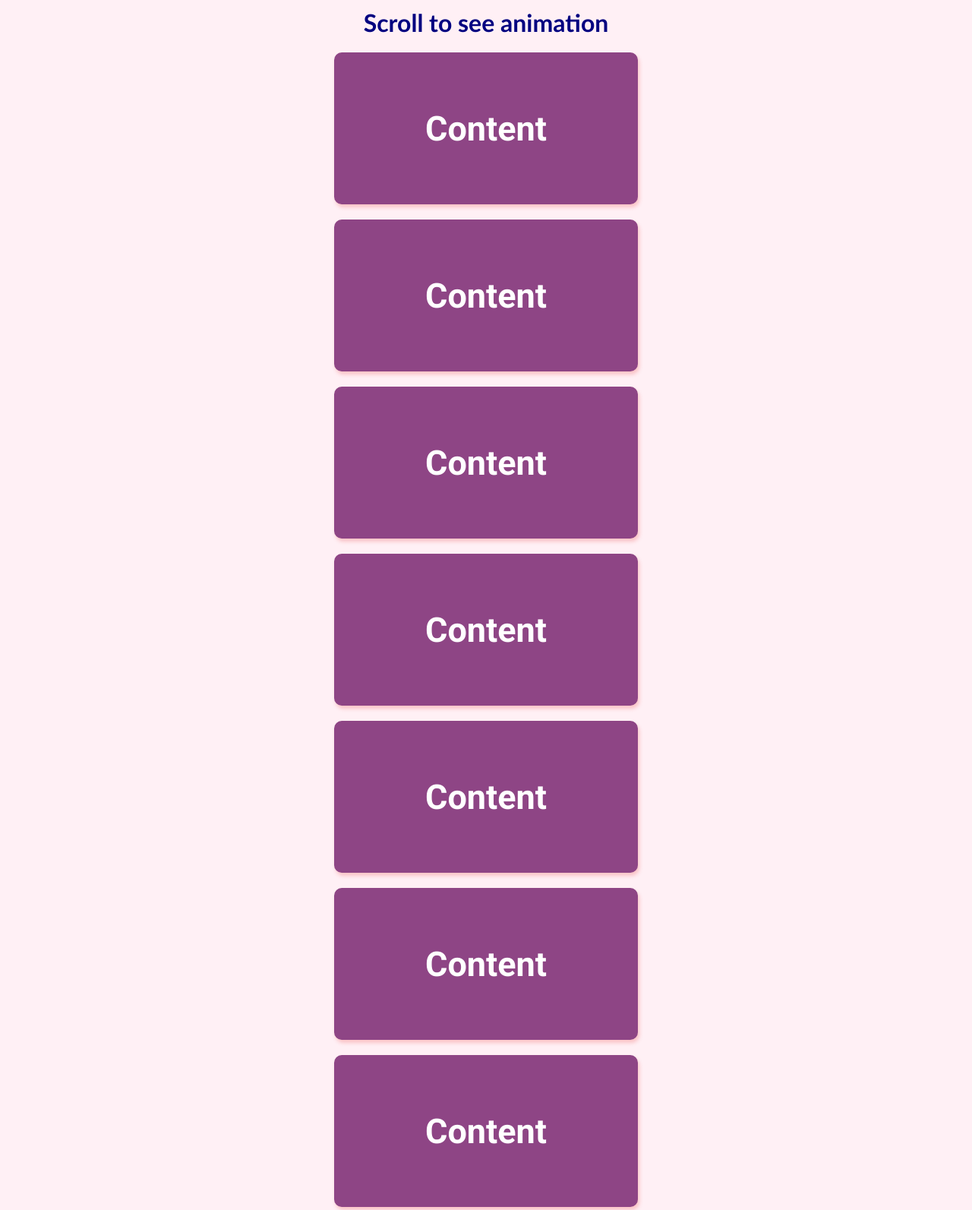
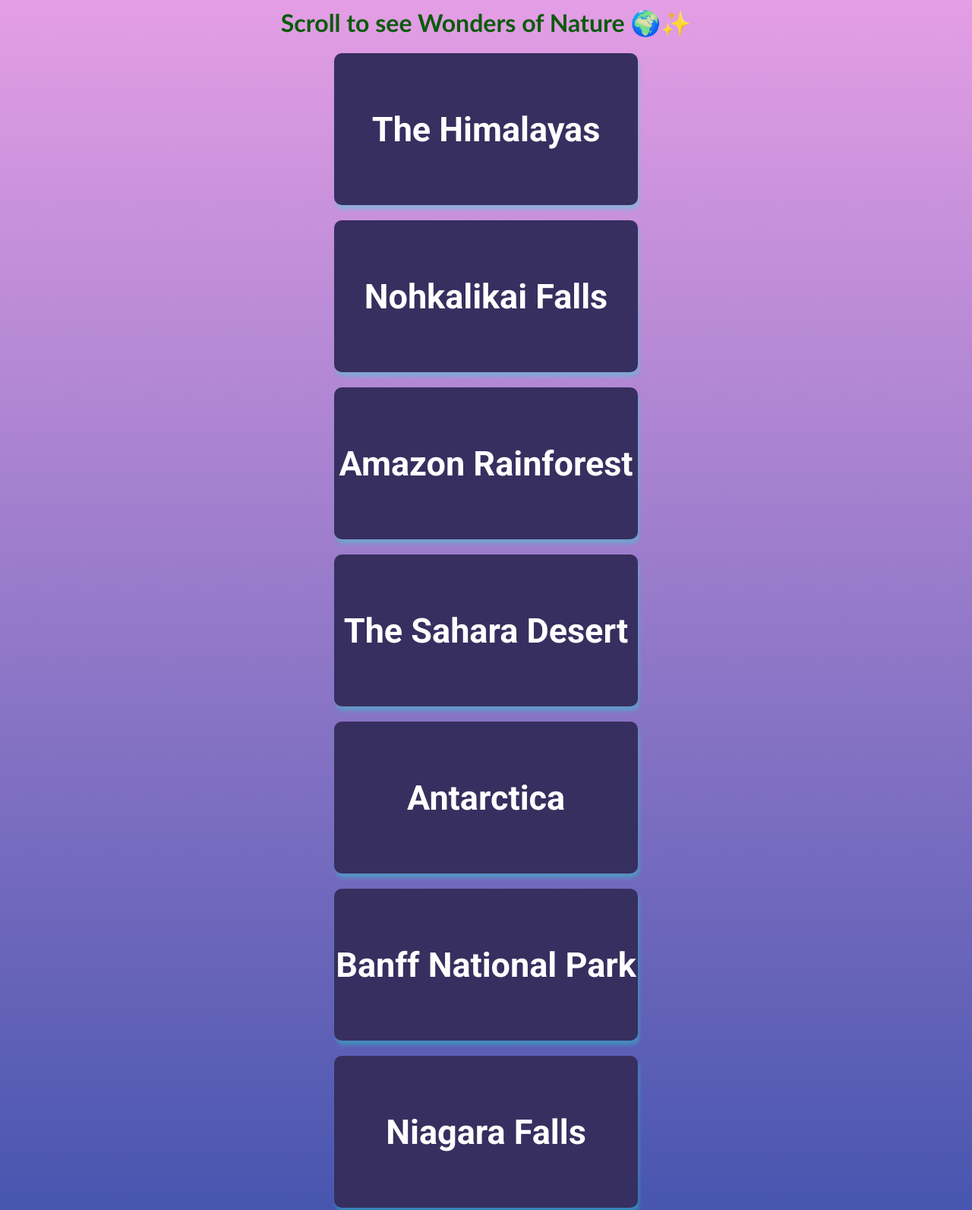
Before and after one commit to Shreyamtl/scroll-animation, a plain HTML site: page index.html in a window 1280 px wide. Shown: the top 1593 px of the page at 76% size. Drawn offline with Linux system fonts and the light colour scheme.

Commit message:
Enhanced work

```diff
--- a/index.html
+++ b/index.html
@@ -7,20 +7,17 @@
     <title>Scroll Animation</title>
 </head>
 <body>
-    <h1>Scroll to see animation</h1>
-    <div class="box"><h2>Content</h2></div>
-    <div class="box"><h2>Content</h2></div>
-    <div class="box"><h2>Content</h2></div>
-    <div class="box"><h2>Content</h2></div>
-    <div class="box"><h2>Content</h2></div>
-    <div class="box"><h2>Content</h2></div>
-    <div class="box"><h2>Content</h2></div>
-    <div class="box"><h2>Content</h2></div>
-    <div class="box"><h2>Content</h2></div>
-    <div class="box"><h2>Content</h2></div>
-    <div class="box"><h2>Content</h2></div>
-    <div class="box"><h2>Content</h2></div>
-    <div class="box"><h2>Content</h2></div>
+    <h1>Scroll to see Wonders of Nature 🌍✨</h1>
+    <div class="box"><h2>The Himalayas</h2></div>
+    <div class="box"><h2>Nohkalikai Falls</h2></div>
+    <div class="box"><h2>Amazon Rainforest</h2></div>
+    <div class="box"><h2>The Sahara Desert</h2></div>
+    <div class="box"><h2>Antarctica</h2></div>
+    <div class="box"><h2>Banff National Park</h2></div>
+    <div class="box"><h2>Niagara Falls</h2></div>
+    <div class="box"><h2>Mount Fuji</h2></div>
+    <div class="box"><h2>Lake Baikal</h2></div>
+    <div class="box"><h2>Patagonia</h2></div>
     <script src="script.js"></script>
 </body>
 </html>
--- a/style.css
+++ b/style.css
@@ -5,7 +5,8 @@
 }
 
 body {
-  background-color:lavenderblush;
+  background : linear-gradient(to bottom, #e49ee5, #063798);;
+
   font-family: 'Roboto', sans-serif;
   display: flex;
   flex-direction: column;
@@ -17,12 +18,12 @@ body {
 
 h1 {
   margin: 10px;
-  color:navy;
+  color:rgb(10, 91, 9);
   font-family:'Gill Sans', 'Gill Sans MT', Calibri, 'Trebuchet MS', sans-serif;
 }
 
 .box {
-  background-color:#8E4585;
+  background-color: #372f5f;
   color: #fff;
   display: flex;
   align-items: center;
@@ -31,9 +32,15 @@ h1 {
   height: 200px;
   margin: 10px;
   border-radius: 10px;
-  box-shadow: 2px 4px 5px rgba(239, 92, 92, 0.3);
+  box-shadow: 2px 6px 5px rgba(17, 243, 209, 0.3);
   transform: translateX(400%);
   transition: transform 0.4s ease;
+}
+.box:hover {
+  transform: scale(1.05) translateX(0);
+  background-color: #b9790b;
+  box-shadow: 0 12px 25px rgba(255, 255, 255, 0.3);
+  cursor: pointer;
 }
 
 .box:nth-of-type(even) {
```
